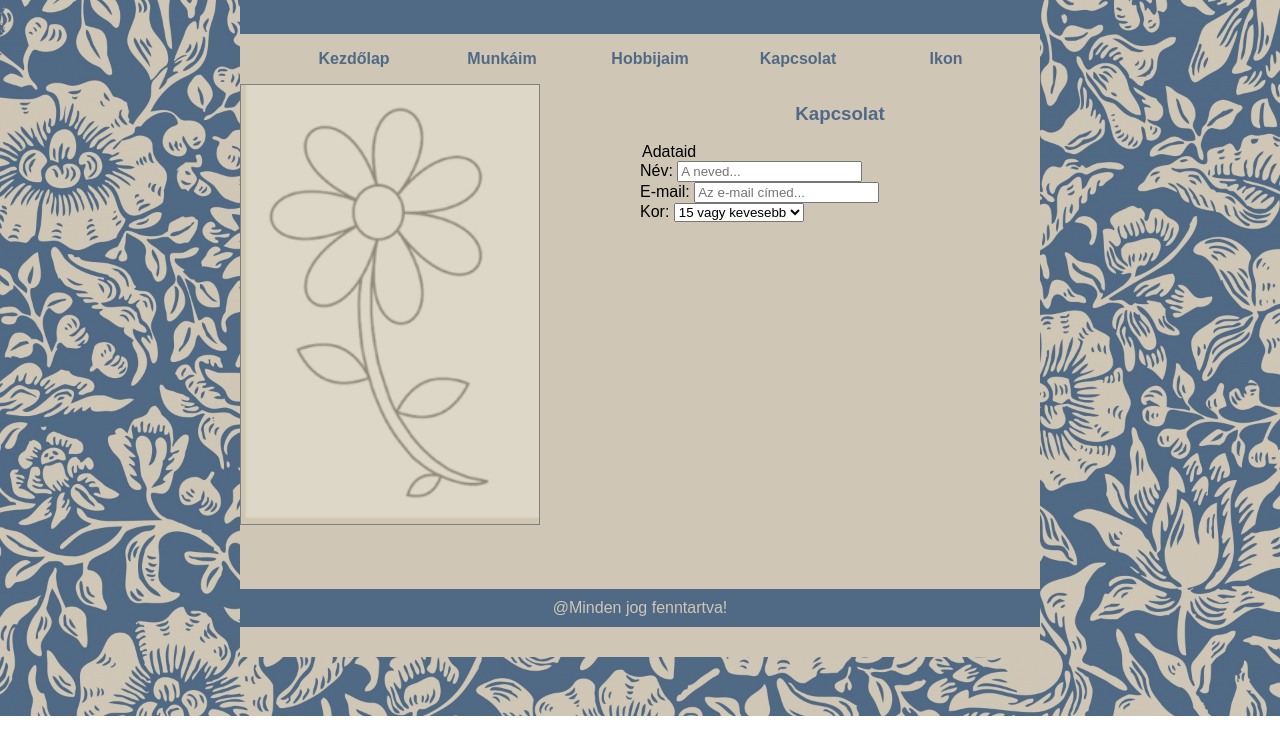
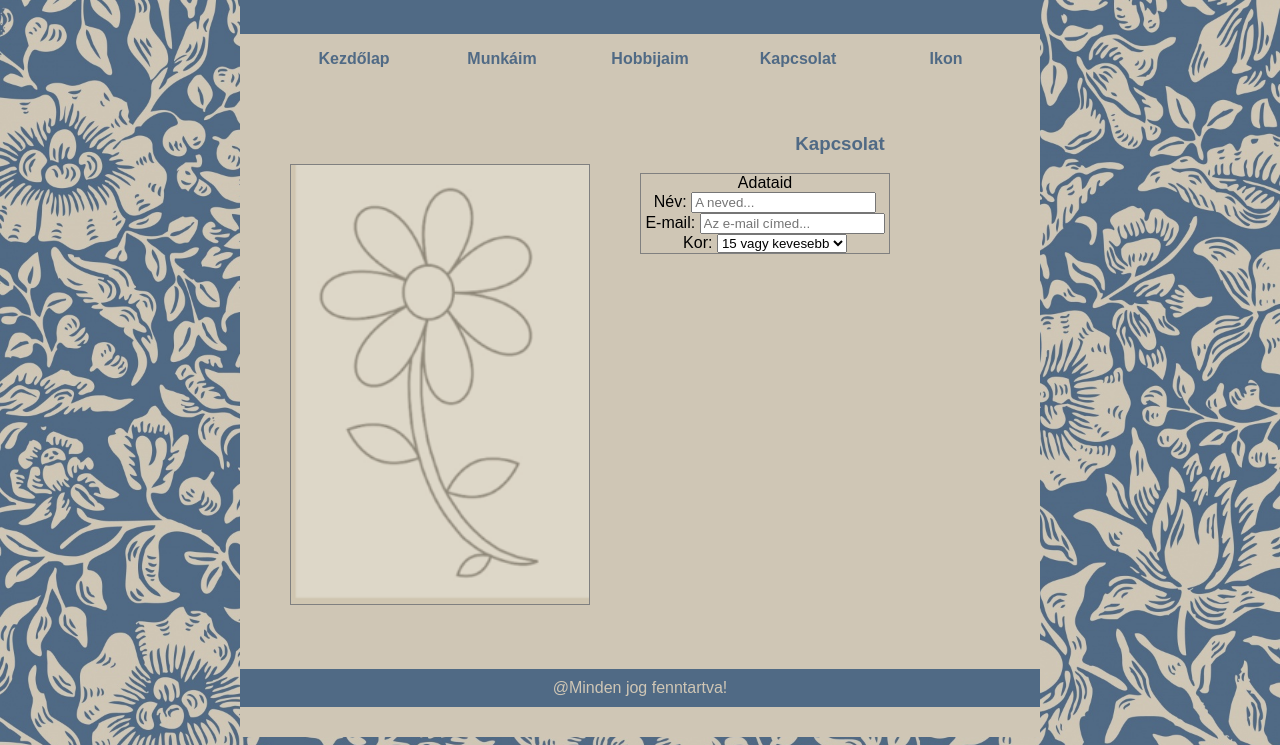
Before and after one commit to HalaszDominika2000/BP, a plain HTML site: page mindenfele.html in a window 1280 px wide. Shown: the part 84-829 px from the top of the page. Before the commit the page ends 800 px from the top, so only its background shows below. Drawn offline with Linux system fonts and the light colour scheme.

Commit message:
stilus2css alakitas

```diff
--- a/mindenfele.html
+++ b/mindenfele.html
@@ -26,7 +26,7 @@
             </ul>
         </nav>
         <aside>
-            <img src="kepek/Virag.png" alt="viragoskep">
+            <div class="viragoskep"><img src="kepek/Virag.png" alt="viragoskep"></div>
         </aside>
         <article>
             <h3>Kapcsolat</h3>
@@ -45,9 +45,9 @@
                         <option value="26_vagy_tobb">26 vagy több</option>
                     </select>
                 </form>
-            </article>
+        </article>
 
-                    <!--
+        <!--
                     <div class="keret"><input type="radio" id="szoveg" name="fav_language" value="HTML">
                         <label for="html">Nagyon tetszik</label><br>
                         <input type="radio" id="szoveg" name="fav_language" value="CSS">
--- a/stilus.css
+++ b/stilus.css
@@ -107,7 +107,6 @@ img {
   width: 100%;
 }
 
-
 h1, h3, p {
   font-family: sans-serif;
 }
--- a/stilus2.css
+++ b/stilus2.css
@@ -66,6 +66,24 @@ footer {
     margin-bottom: 30px;
 }
 
+article {
+    margin-top: 30px;
+    text-align: center;
+}
+
+.adataid {
+    border: 1px solid gray;
+    margin-right: 150px;
+}
+
+aside {
+    margin-top: 80px;
+}
+
+.viragoskep {
+    padding-left: 50px;
+  }
+
 
 
 
```
